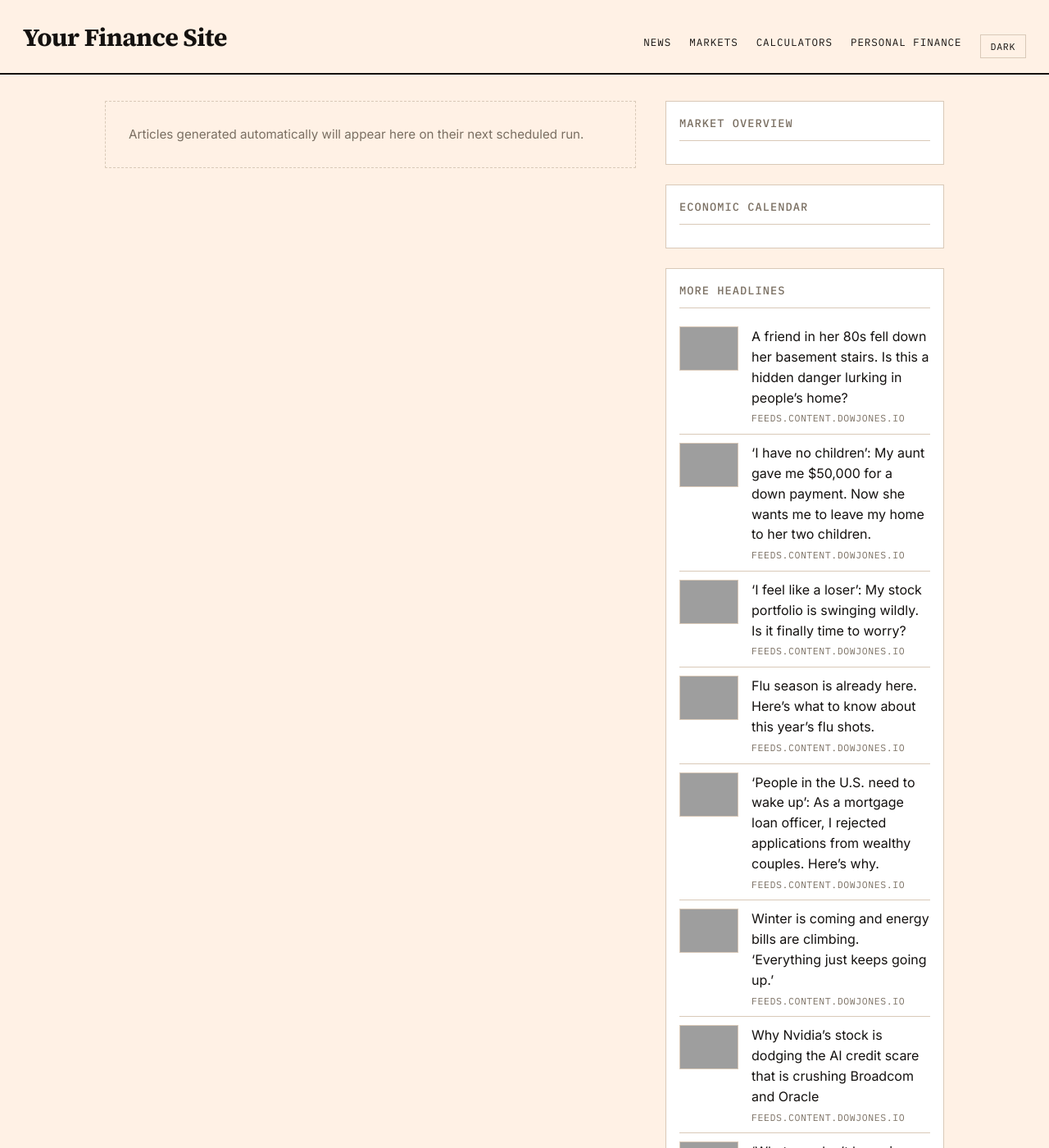
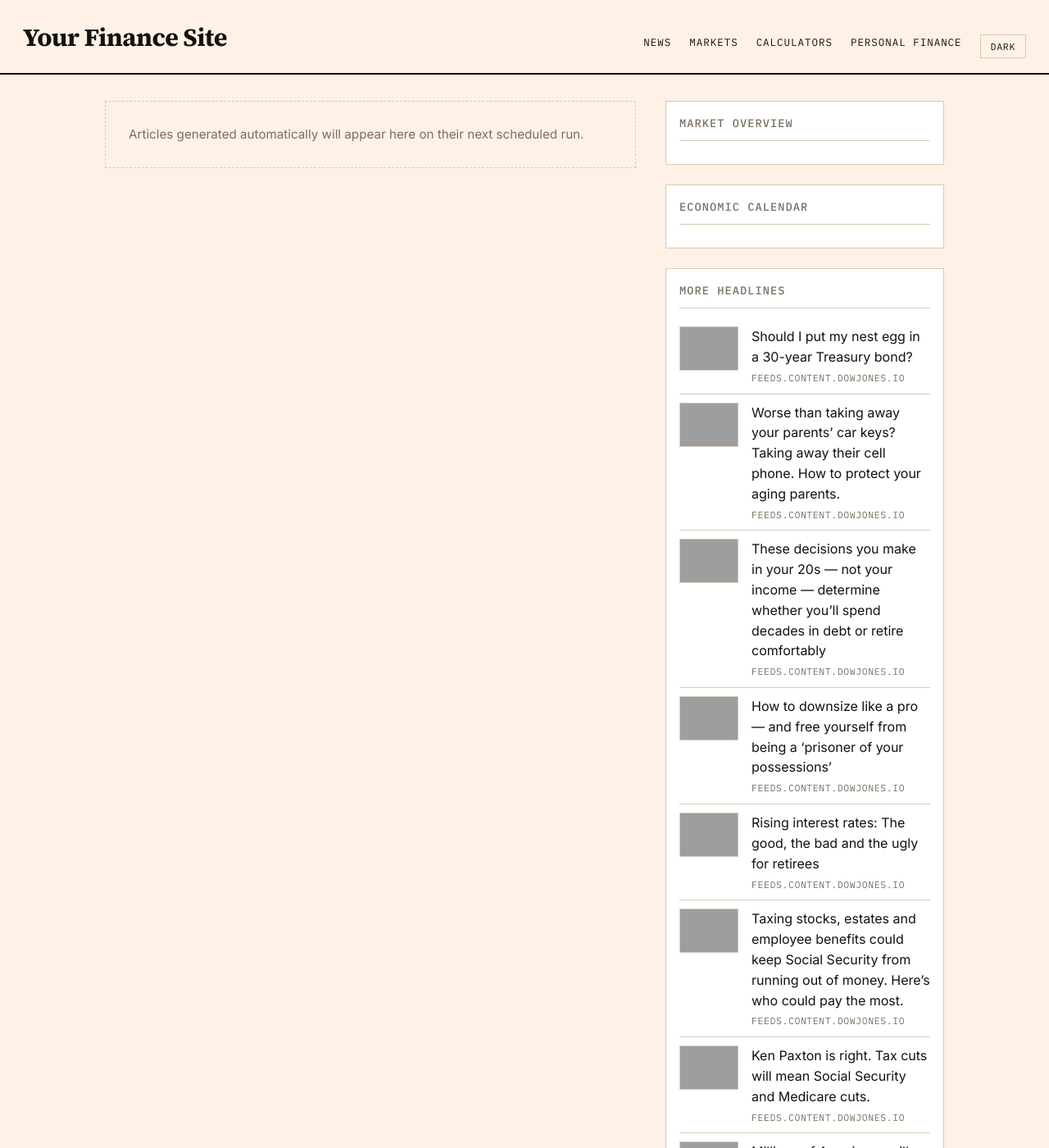
Before and after one commit to GlobTechCo/globtechco.github.io, a Jekyll site: the page built from index.html, in a window 1280 px wide and 1400 px high, cut to the strip 0-1400 px from the top of the window. Shown: the whole strip at 82% size. Built offline with Jekyll 4.4.1, drawn with Linux system fonts in a browser that asks for light colours; a script that is not in the unit is left out; the list of posts is cut into pages by our own code; some of the changed text lies outside the part shown; grey boxes are pictures that could not be loaded.

Commit message:
Auto-content update 2026-10-10

```diff
--- a/_data/aggregator.yml
+++ b/_data/aggregator.yml
@@ -1,50 +1,50 @@
-- title: "A friend in her 80s fell down her basement stairs. Is this a hidden danger lurking in people\u2019s home?"
-  link: "https://www.marketwatch.com/story/the-pain-was-excruciating-a-friend-in-her-80s-fell-down-her-basement-stairs-could-it-have-been-avoided-ce105db6?mod=mw_rss_topstories"
+- title: "Should I put my nest egg in a 30-year Treasury bond?"
+  link: "https://www.marketwatch.com/story/should-i-put-my-nest-egg-in-a-30-year-treasury-bond-89db6e09?mod=mw_rss_topstories"
   source: "feeds.content.dowjones.io"
-  pubdate: "Sat, 10 Oct 2026 16:00:00 GMT"
-  image: "https://images.mktw.net/im-28037406"
-- title: "\u2018I have no children\u2019: My aunt gave me $50,000 for a down payment. Now she wants me to leave my home to her two children."
-  link: "https://www.marketwatch.com/story/i-have-no-children-my-aunt-gave-me-50-000-for-a-down-payment-she-wants-me-to-leave-my-home-to-her-two-children-24fad94c?mod=mw_rss_topstories"
+  pubdate: "Sat, 10 Oct 2026 19:44:00 GMT"
+  image: "https://images.mktw.net/im-70455240"
+- title: "Worse than taking away your parents\u2019 car keys? Taking away their cell phone. How to protect your aging parents."
+  link: "https://www.marketwatch.com/story/worse-than-taking-away-your-parents-car-keys-taking-away-their-cellphone-how-to-protect-your-aging-parents-f01be6e6?mod=mw_rss_topstories"
   source: "feeds.content.dowjones.io"
-  pubdate: "Sat, 10 Oct 2026 15:30:00 GMT"
-  image: "https://images.mktw.net/im-91758975"
+  pubdate: "Sat, 10 Oct 2026 19:44:00 GMT"
+  image: "https://images.mktw.net/im-18753186"
+- title: "These decisions you make in your 20s \u2014 not your income \u2014 determine whether you\u2019ll spend decades in debt or retire comfortably"
+  link: "https://www.marketwatch.com/story/these-decisions-you-make-in-your-20s-not-your-income-determine-whether-youll-spend-decades-in-debt-or-retire-comfortably-7bbb28f9?mod=mw_rss_topstories"
+  source: "feeds.content.dowjones.io"
+  pubdate: "Sat, 10 Oct 2026 19:44:00 GMT"
+  image: "https://images.mktw.net/im-31613768"
+- title: "How to downsize like a pro \u2014 and free yourself from being a \u2018prisoner of your possessions\u2019"
+  link: "https://www.marketwatch.com/story/how-to-downsize-like-a-pro-and-free-yourself-from-being-a-prisoner-of-your-possessions-c4b5533e?mod=mw_rss_topstories"
+  source: "feeds.content.dowjones.io"
+  pubdate: "Sat, 10 Oct 2026 19:44:00 GMT"
+  image: "https://images.mktw.net/im-77743573"
+- title: "Rising interest rates: The good, the bad and the ugly for retirees"
+  link: "https://www.marketwatch.com/story/the-good-the-bad-and-the-ugly-of-rising-interest-rates-ee465a81?mod=mw_rss_topstories"
+  source: "feeds.content.dowjones.io"
+  pubdate: "Sat, 10 Oct 2026 19:44:00 GMT"
+  image: "https://images.mktw.net/im-49042399"
+- title: "Taxing stocks, estates and employee benefits could keep Social Security from running out of money. Here\u2019s who could pay the most."
+  link: "https://www.marketwatch.com/story/taxing-stocks-estates-and-employee-benefits-could-keep-social-security-from-running-out-of-money-heres-who-could-pay-the-most-616be82c?mod=mw_rss_topstories"
+  source: "feeds.content.dowjones.io"
+  pubdate: "Sat, 10 Oct 2026 19:44:00 GMT"
+  image: "https://images.mktw.net/im-66664610"
+- title: "Ken Paxton is right. Tax cuts will mean Social Security and Medicare cuts."
+  link: "https://www.marketwatch.com/story/ken-paxton-is-right-tax-cuts-will-mean-social-security-and-medicare-cuts-2befed72?mod=mw_rss_topstories"
+  source: "feeds.content.dowjones.io"
+  pubdate: "Sat, 10 Oct 2026 19:44:00 GMT"
+  image: "https://images.mktw.net/im-91463932"
+- title: "Millions of Americans will have fewer options during Medicare open enrollment this year"
+  link: "https://www.marketwatch.com/story/millions-of-americans-will-have-fewer-options-during-medicare-open-enrollment-this-year-6b56698b?mod=mw_rss_topstories"
+  source: "feeds.content.dowjones.io"
+  pubdate: "Sat, 10 Oct 2026 19:44:00 GMT"
+  image: "https://images.mktw.net/im-95277204"
 - title: "\u2018I feel like a loser\u2019: My stock portfolio is swinging wildly. Is it finally time to worry?"
   link: "https://www.marketwatch.com/story/i-feel-like-a-loser-my-etfs-go-up-one-day-and-crash-the-next-is-this-a-bad-sign-0c9848b2?mod=mw_rss_topstories"
   source: "feeds.content.dowjones.io"
-  pubdate: "Sat, 10 Oct 2026 15:05:00 GMT"
+  pubdate: "Sat, 10 Oct 2026 18:31:00 GMT"
   image: "https://images.mktw.net/im-26618701"
-- title: "Flu season is already here. Here\u2019s what to know about this year\u2019s flu shots."
-  link: "https://www.marketwatch.com/story/flu-season-is-already-here-heres-what-to-know-about-this-years-flu-shots-58aeb705?mod=mw_rss_topstories"
+- title: "Elon Musk is now richer than any American ever \u2014 and it\u2019s not even close"
+  link: "https://www.marketwatch.com/story/elon-musk-is-now-richer-than-any-american-ever-and-its-not-even-close-58f31401?mod=mw_rss_topstories"
   source: "feeds.content.dowjones.io"
-  pubdate: "Sat, 10 Oct 2026 13:19:00 GMT"
-  image: "https://images.mktw.net/im-40632780"
-- title: "\u2018People in the U.S. need to wake up\u2019: As a mortgage loan officer, I rejected applications from wealthy couples. Here\u2019s why."
-  link: "https://www.marketwatch.com/story/people-in-the-u-s-need-to-wake-up-as-a-mortgage-loan-officer-i-rejected-wealthy-couples-due-to-overspending-were-all-heading-for-trouble-6a52e04e?mod=mw_rss_topstories"
-  source: "feeds.content.dowjones.io"
-  pubdate: "Sat, 10 Oct 2026 13:15:00 GMT"
-  image: "https://images.mktw.net/im-33593263"
-- title: "Winter is coming and energy bills are climbing. \u2018Everything just keeps going up.\u2019"
-  link: "https://www.marketwatch.com/story/winter-is-coming-and-energy-bills-are-climbing-everything-just-keeps-going-up-983cfd2d?mod=mw_rss_topstories"
-  source: "feeds.content.dowjones.io"
-  pubdate: "Sat, 10 Oct 2026 13:00:00 GMT"
-  image: "https://images.mktw.net/im-06273744"
-- title: "Why Nvidia\u2019s stock is dodging the AI credit scare that is crushing Broadcom and Oracle"
-  link: "https://www.marketwatch.com/story/why-nvidias-stock-is-dodging-the-ai-credit-scare-that-is-crushing-broadcom-and-oracle-abc8f598?mod=mw_rss_topstories"
-  source: "feeds.content.dowjones.io"
-  pubdate: "Sat, 10 Oct 2026 12:30:00 GMT"
-  image: "https://images.mktw.net/im-73895818"
-- title: "\u2018What you don\u2019t know is greater than anything you do know\u2019: How Ray Dalio would build a portfolio to withstand a popping AI bubble"
-  link: "https://www.marketwatch.com/story/what-you-dont-know-is-greater-than-anything-you-do-know-how-ray-dalio-would-build-a-portfolio-to-withstand-a-popping-ai-bubble-2491ac6b?mod=mw_rss_topstories"
-  source: "feeds.content.dowjones.io"
-  pubdate: "Sat, 10 Oct 2026 12:00:00 GMT"
-  image: "https://images.mktw.net/im-26406399"
-- title: "S&P 500 at 10,000 or bust: New ETF offers investors all-or-nothing bet on the index"
-  link: "https://www.marketwatch.com/story/s-p-500-at-10-000-or-bust-new-etf-offers-investors-all-or-nothing-bet-on-the-index-c7d9269f?mod=mw_rss_topstories"
-  source: "feeds.content.dowjones.io"
-  pubdate: "Sat, 10 Oct 2026 11:00:00 GMT"
-  image: "https://images.mktw.net/im-71200494"
-- title: "My brother-in-law convinced his parents to sign over their home and life savings to buy a $3 million compound. Do I intervene?"
-  link: "https://www.marketwatch.com/story/my-brother-in-law-convinced-his-parents-to-sign-over-their-home-and-savings-to-buy-a-3-million-compound-do-i-intervene-03fb96b7?mod=mw_rss_topstories"
-  source: "feeds.content.dowjones.io"
-  pubdate: "Fri, 09 Oct 2026 23:15:00 GMT"
-  image: "https://images.mktw.net/im-52215660"
+  pubdate: "Sat, 10 Oct 2026 16:50:00 GMT"
+  image: "https://images.mktw.net/im-42787862"
```
